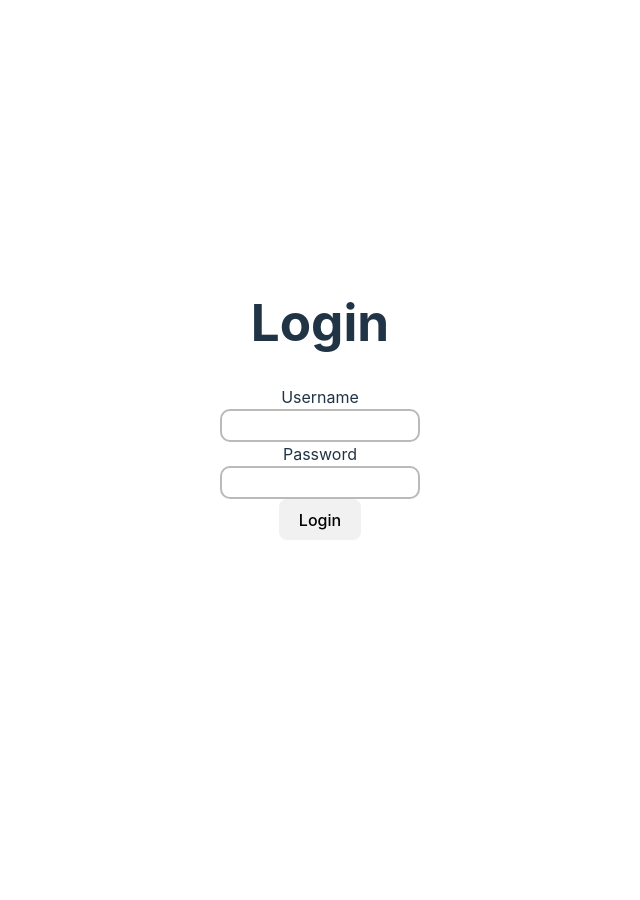
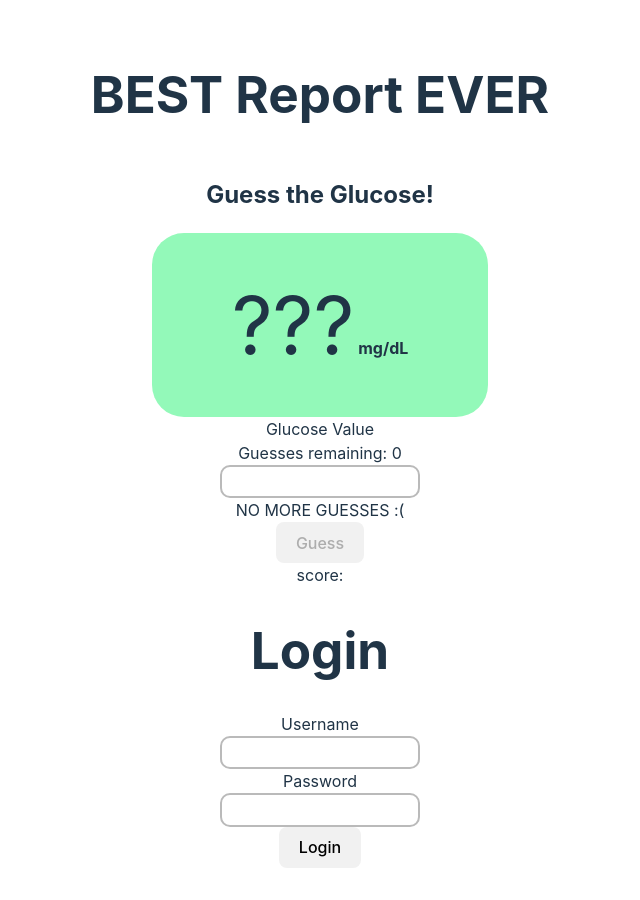
Before and after one commit to Annalisa11/vitals-report, a React (Vite) app in the folder web/: page /login in a window 1280 px wide. Shown: the whole page, without its empty margins (320-960 px from the left). Before the commit the page ends 800 px from the top, so only its background shows below. Built offline with nearby package versions, Linux system fonts and the light colour scheme; no server answers.

Commit message:
added guessing game

```diff
--- a/web/src/App.scss
+++ b/web/src/App.scss
@@ -31,6 +31,7 @@ main {
   flex-direction: column;
 }
 
+// https://uiverse.io/shadowmurphy/hard-warthog-73
 input:not([type='checkbox']):not([type='radio']):not([type='file']):not(
     [type='submit']
   ):not([type='button']) {
--- /dev/null
+++ b/web/src/components/GlucoseBox.tsx
@@ -0,0 +1,18 @@
+import '../styles/Vitals.scss';
+
+interface Props {
+  ValueInMgPerDl?: number;
+}
+
+const GlucoseBox = ({ ValueInMgPerDl }: Props) => {
+  return (
+    <div className='vitals__glucose'>
+      <p className='vitals__glucose-text'>
+        {ValueInMgPerDl ?? '???'}
+        <span className='vitals__glucose-unit'> mg/dL</span>
+      </p>
+    </div>
+  );
+};
+
+export default GlucoseBox;
--- a/web/src/components/Vitals.tsx
+++ b/web/src/components/Vitals.tsx
@@ -4,6 +4,7 @@ import dayjs from 'dayjs';
 import 'dayjs/locale/de';
 import localizedFormat from 'dayjs/plugin/localizedFormat'; // ES 2015
 import { useAuth } from '../providers/AuthContext';
+import GlucoseBox from './GlucoseBox';
 
 dayjs.extend(localizedFormat);
 
@@ -30,12 +31,7 @@ const Vitals = ({ vitals, vitalsLoading }: Props) => {
       <h2>Your daily dose of David</h2>
 
       <div className='vitals__container'>
-        <div className='vitals__glucose'>
-          <p className='vitals__glucose-text'>
-            {vitals.ValueInMgPerDl}
-            <span className='vitals__glucose-unit'> mg/dL</span>
-          </p>
-        </div>
+        <GlucoseBox ValueInMgPerDl={vitals.ValueInMgPerDl} />
         {checkPermission('vitals-details') && (
           <div className='vitals__stats'>
             <p>
--- a/web/src/pages/LoginPage.tsx
+++ b/web/src/pages/LoginPage.tsx
@@ -1,10 +1,20 @@
 import { FormEvent, useEffect, useState } from 'react';
 import { useAuth } from '../providers/AuthContext';
 import { useNavigate } from 'react-router-dom';
+import GlucoseBox from '../components/GlucoseBox';
+import '../styles/pages/Login.scss';
+import axios from 'axios';
+import { BASE_URL } from '../config';
 
 const LoginPage = () => {
   const [username, setUsername] = useState('');
   const [password, setPassword] = useState('');
+  const [glucoseValue, setGlucoseValue] = useState<number | undefined>();
+  const [score, setScore] = useState<string>('');
+  const [guesses, setGuesses] = useState<number>(() => {
+    const storedGuesses = sessionStorage.getItem('guesses');
+    return storedGuesses ? Number(storedGuesses) : 0;
+  });
   const { login, isLoggedIn } = useAuth();
   const navigate = useNavigate();
 
@@ -13,6 +23,30 @@ const LoginPage = () => {
     await login(username, password);
   };
 
+  const handleGlucoseSubmit = async (e: FormEvent) => {
+    e.preventDefault();
+    console.log('submit', glucoseValue);
+    axios
+      .post(`${BASE_URL}/guess`, { value: glucoseValue })
+      .then((response) => {
+        const message = response.data;
+        console.log('RES', response, message);
+        setScore(message);
+        setGuesses((prev) => prev - 1);
+      })
+      .catch((error) => {
+        console.log(error);
+      });
+  };
+
+  useEffect(() => {
+    sessionStorage.setItem('guesses', '5');
+  }, []);
+
+  useEffect(() => {
+    sessionStorage.setItem('guesses', JSON.stringify(guesses));
+  }, [guesses]);
+
   useEffect(() => {
     if (isLoggedIn) {
       navigate('/');
@@ -20,6 +54,31 @@ const LoginPage = () => {
   }, [isLoggedIn]);
 
   return (
+    <div className='login'>
+      <h1>BEST Report EVER</h1>
+      <h2>Guess the Glucose!</h2>
+      <GlucoseBox ValueInMgPerDl={glucoseValue} />
+      <form onSubmit={handleGlucoseSubmit}>
+        <div>
+          <label>Glucose Value</label>
+          <div>Guesses remaining: {guesses}</div>
+          <input
+            type='number'
+            value={glucoseValue}
+            onChange={(e) => {
+              console.log('target value', e.target);
+              setGlucoseValue(JSON.parse(e.target.value.trim()));
+            }}
+          />
+        </div>
+        {guesses <= 0 && <div>NO MORE GUESSES :(</div>}
+
+        <button type='submit' disabled={guesses <= 0}>
+          Guess
+        </button>
+        <div>score: {score}</div>
+      </form>
+
       <form onSubmit={handleSubmit}>
         <h1>Login</h1>
         <div>
@@ -40,6 +99,7 @@ const LoginPage = () => {
         </div>
         <button type='submit'>Login</button>
       </form>
+    </div>
   );
 };
 
--- a/web/src/styles/Vitals.scss
+++ b/web/src/styles/Vitals.scss
@@ -25,7 +25,12 @@
     }
   }
 
-  &__glucose {
+  &__stats {
+    text-align: left;
+  }
+}
+
+.vitals__glucose {
   display: flex;
   justify-content: center;
   align-items: center;
@@ -50,8 +55,3 @@
     }
   }
 }
-
-  &__stats {
-    text-align: left;
-  }
-}
--- /dev/null
+++ b/web/src/styles/pages/Login.scss
@@ -0,0 +1,6 @@
+.login {
+  display: flex;
+  flex-direction: column;
+  align-items: center;
+  justify-content: center;
+}
```
Also changed, not shown: 1 other file (tests, documents, lock files or other folders). Lines whose indentation alone changed are shown as unchanged.
